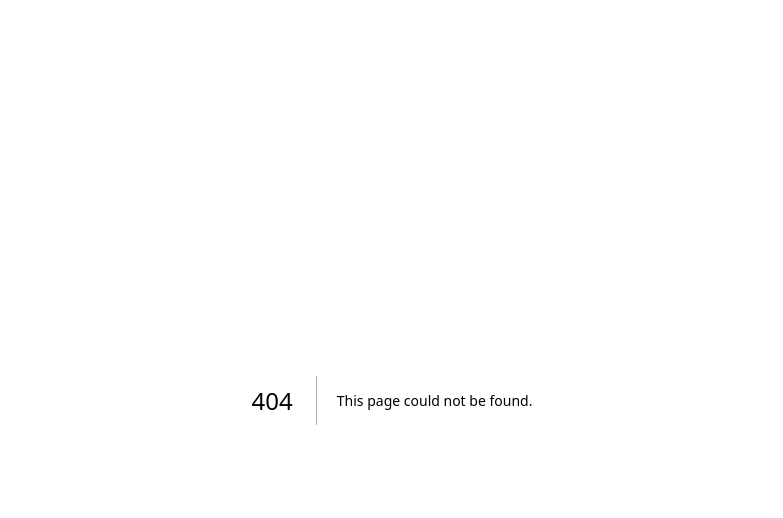
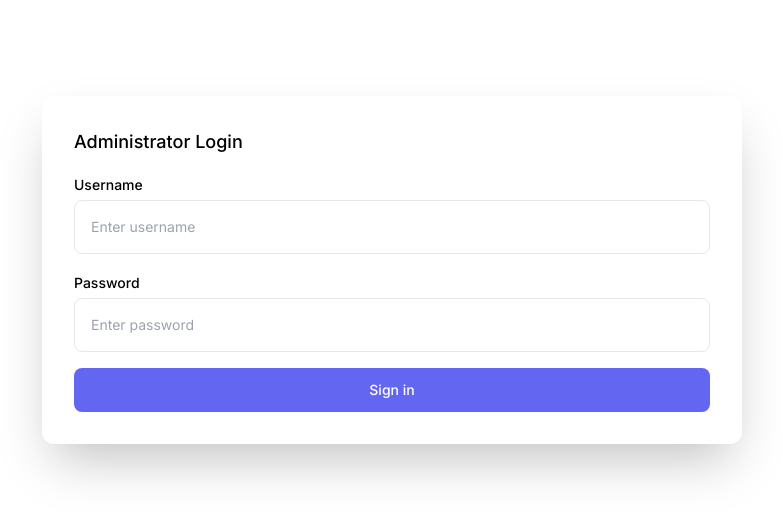
Before and after one commit to edwinochieng/hospital-management-system, a Next.js app: page /auth/admin in a window 1280 px wide. Before the commit this address had no page. Shown: the top 518 px of the page, without its empty margins (248-1031 px from the left). Built offline with nearby package versions, Linux system fonts and the light colour scheme.

Commit message:
login forms

```diff
--- /dev/null
+++ b/src/app/auth/admin/page.js
@@ -0,0 +1,73 @@
+"use client";
+
+import React from "react";
+import { useForm } from "react-hook-form";
+
+export default function AdminLogin() {
+  const {
+    register,
+    handleSubmit,
+    formState: { errors },
+  } = useForm();
+
+  return (
+    <div className='max-w-[700px] mx-auto'>
+      <form className='bg-white space-y-4 rounded-xl py-8 px-8 shadow-2xl'>
+        <p className='text-lg font-medium'>Administrator Login</p>
+
+        <div>
+          <label htmlFor='email' className='text-sm font-medium'>
+            Username
+          </label>
+
+          <div className='relative mt-1'>
+            <input
+              {...register("username", {
+                required: "Please enter username",
+              })}
+              type='email'
+              id='emai'
+              className='w-full rounded-lg border border-gray-200 p-4 pr-12 text-sm focus:outline-indigo-500'
+              placeholder='Enter username'
+            />
+            {errors.username && (
+              <span className='text-red-500 pt-1 text-sm'>
+                {errors.username.message}
+              </span>
+            )}
+          </div>
+        </div>
+
+        <div>
+          <label htmlFor='password' className='text-sm font-medium'>
+            Password
+          </label>
+
+          <div className='relative mt-1'>
+            <input
+              {...register("password", {
+                required: "Please enter your password",
+              })}
+              type='password'
+              id='password'
+              className='w-full rounded-lg border border-gray-200 p-4 pr-12 text-sm focus:outline-indigo-500'
+              placeholder='Enter password'
+            />
+            {errors.password && (
+              <span className='text-red-500 pt-1 text-sm'>
+                {errors.password.message}
+              </span>
+            )}
+          </div>
+        </div>
+
+        <button
+          type='submit'
+          className='block w-full rounded-lg bg-indigo-500 px-5 py-3 text-sm font-medium text-white'
+        >
+          Sign in
+        </button>
+      </form>
+    </div>
+  );
+}
--- /dev/null
+++ b/src/app/auth/doctor/page.js
@@ -0,0 +1,71 @@
+"use client";
+
+import React from "react";
+import { useForm } from "react-hook-form";
+
+export default function DoctorLogin() {
+  const {
+    register,
+    handleSubmit,
+    formState: { errors },
+  } = useForm();
+
+  return (
+    <div className='max-w-[700px] mx-auto'>
+      <form className='bg-white space-y-4 rounded-xl py-8 px-8 shadow-2xl'>
+        <p className='text-lg font-medium'>Doctor Login</p>
+
+        <div>
+          <label htmlFor='email' className='text-sm font-medium'>
+            Username
+          </label>
+
+          <div className='relative mt-1'>
+            <input
+              {...register("username", {
+                required: "Please enter username",
+              })}
+              className='w-full rounded-lg border border-gray-200 p-4 pr-12 text-sm focus:outline-indigo-500'
+              placeholder='Enter Employee No.'
+            />
+            {errors.username && (
+              <span className='text-red-500 pt-1 text-sm'>
+                {errors.username.message}
+              </span>
+            )}
+          </div>
+        </div>
+
+        <div>
+          <label htmlFor='password' className='text-sm font-medium'>
+            Password
+          </label>
+
+          <div className='relative mt-1'>
+            <input
+              {...register("password", {
+                required: "Please enter your password",
+              })}
+              type='password'
+              id='password'
+              className='w-full rounded-lg border border-gray-200 p-4 pr-12 text-sm focus:outline-indigo-500'
+              placeholder='Enter password'
+            />
+            {errors.password && (
+              <span className='text-red-500 pt-1 text-sm'>
+                {errors.password.message}
+              </span>
+            )}
+          </div>
+        </div>
+
+        <button
+          type='submit'
+          className='block w-full rounded-lg bg-indigo-500 px-5 py-3 text-sm font-medium text-white'
+        >
+          Sign in
+        </button>
+      </form>
+    </div>
+  );
+}
--- /dev/null
+++ b/src/app/auth/staff/page.js
@@ -0,0 +1,71 @@
+"use client";
+
+import React from "react";
+import { useForm } from "react-hook-form";
+
+export default function StaffLogin() {
+  const {
+    register,
+    handleSubmit,
+    formState: { errors },
+  } = useForm();
+
+  return (
+    <div className='max-w-[700px] mx-auto'>
+      <form className='bg-white space-y-4 rounded-xl py-8 px-8 shadow-2xl'>
+        <p className='text-lg font-medium'>Staff Login</p>
+
+        <div>
+          <label htmlFor='email' className='text-sm font-medium'>
+            Username
+          </label>
+
+          <div className='relative mt-1'>
+            <input
+              {...register("username", {
+                required: "Please enter username",
+              })}
+              className='w-full rounded-lg border border-gray-200 p-4 pr-12 text-sm focus:outline-indigo-500'
+              placeholder='Enter Staff No.'
+            />
+            {errors.username && (
+              <span className='text-red-500 pt-1 text-sm'>
+                {errors.username.message}
+              </span>
+            )}
+          </div>
+        </div>
+
+        <div>
+          <label htmlFor='password' className='text-sm font-medium'>
+            Password
+          </label>
+
+          <div className='relative mt-1'>
+            <input
+              {...register("password", {
+                required: "Please enter your password",
+              })}
+              type='password'
+              id='password'
+              className='w-full rounded-lg border border-gray-200 p-4 pr-12 text-sm focus:outline-indigo-500'
+              placeholder='Enter password'
+            />
+            {errors.password && (
+              <span className='text-red-500 pt-1 text-sm'>
+                {errors.password.message}
+              </span>
+            )}
+          </div>
+        </div>
+
+        <button
+          type='submit'
+          className='block w-full rounded-lg bg-indigo-500 px-5 py-3 text-sm font-medium text-white'
+        >
+          Sign in
+        </button>
+      </form>
+    </div>
+  );
+}
```
